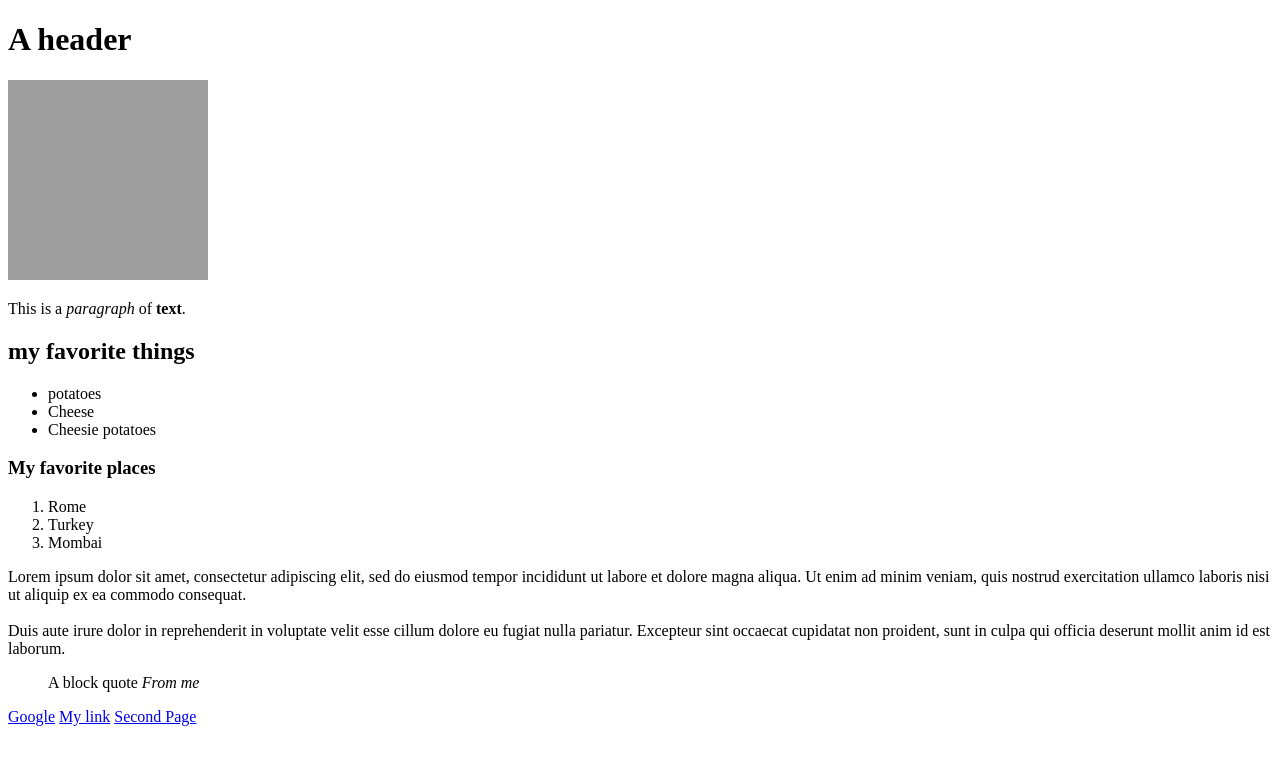
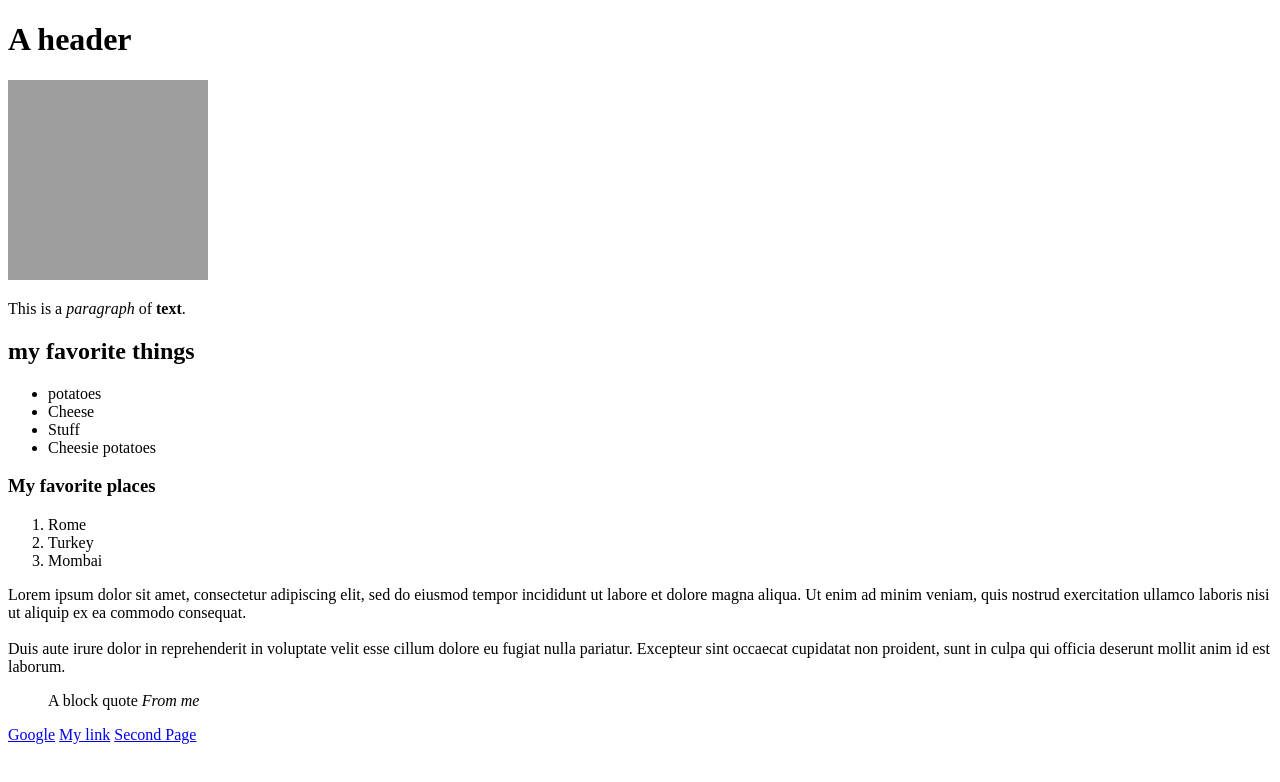
Before and after one commit to Mr-Baker-JPG/Learning-Html, a website: page index.html in a window 1280 px wide. Drawn offline with Linux system fonts and the light colour scheme; grey boxes are pictures that could not be loaded.

Commit message:
1 file modified

```diff
--- a/index.html
+++ b/index.html
@@ -16,6 +16,7 @@
     <ul>
       <li>potatoes</li>
       <li>Cheese</li>
+      <li>Stuff</li>
       <li>Cheesie potatoes</li>
     </ul>
 
@@ -47,7 +48,6 @@
     <a href="#top">My link</a>
     <a href="second.html">Second Page</a>
 
-
     <br />
     <br /><br /><br /><br /><br /><br /><br /><br />
   </body>
```
